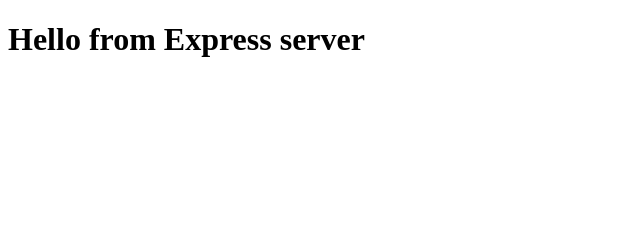
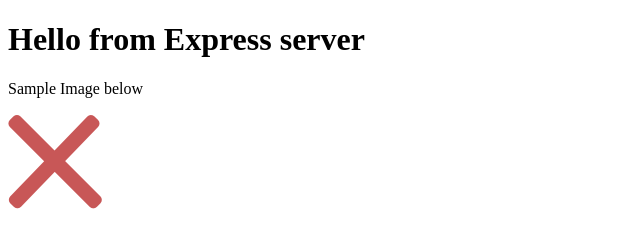
Before and after one commit to Lulkafe/DockerTest, a website: page src/index.html in a window 1280 px wide. Shown: the whole page, without its empty margins (0-640 px from the left). Drawn offline with Linux system fonts and the light colour scheme.

Commit message:
Added little more base code

```diff
--- a/src/index.html
+++ b/src/index.html
@@ -2,5 +2,8 @@
 <html>
     <body>
         <h1>Hello from Express server</h1>
+        <p>Sample Image below</p>
+        <img src="/remove-icon.png"/>
+        <script src="/index.js"></script>
     </body>
 </html>
--- /dev/null
+++ b/src/public/index.js
@@ -0,0 +1 @@
+console.log('hello, from a js file');
--- a/src/server.js
+++ b/src/server.js
@@ -3,6 +3,8 @@
 
 const app = express();
 const port = process.env.PORT || 8080;
+
+app.use(express.static(path.join(__dirname, 'public')));
 
 app.get('/', (req, res) => {
     res.sendFile(path.join(__dirname, '/index.html'));
```
Also changed, not shown: src/public/remove-icon.png (added), 1 other file.
